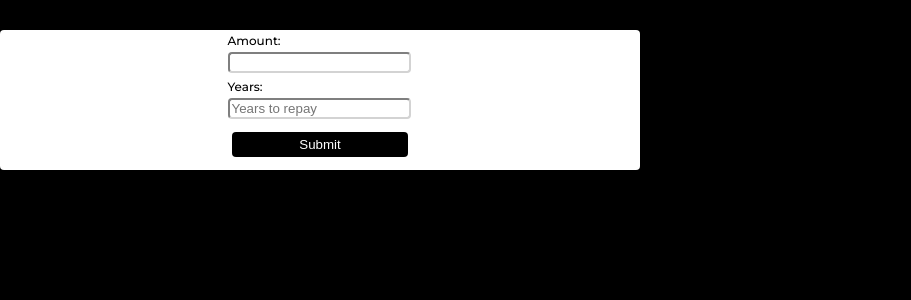
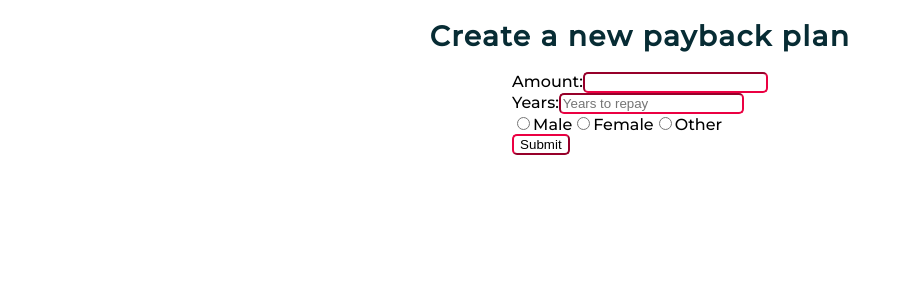
Before and after one commit to katrinekolleskov/loan-calculator-frontend, a React (Create React App) app: page / in a window 1280 px wide. Shown: the top 300 px of the page, without its empty margins (0-911 px from the left). Built offline with nearby package versions, Linux system fonts and the light colour scheme.

Commit message:
setup: finish basic setup, start styling

```diff
--- a/src/App.js
+++ b/src/App.js
@@ -5,7 +5,7 @@ import "./App.scss";
 function App() {
   const interest = 3.5;
   return (
-    <div>
+    <div className="App">
       <Calculator interest={interest} />
     </div>
   );
--- a/src/App.scss
+++ b/src/App.scss
@@ -1,61 +1,5 @@
-body {
- background-color: black;
+.App {
+  display: flex;
+  align-items: center;
+  flex-direction: column;
 }
-
-input {
- display: block;
- width: 95%;
- margin: 3px 0;
- border-radius: 4px;
- border-color: lightgray;
-}
-
-p {
- color: red;
- font-size: 10px;
- text-align: left;
-}
-
-h4 {
- color: #555;
-}
-
-.calculator {
- display: flex;
- justify-content: center;
-}
-
-.form {
- display: flex;
- flex-direction: column;
- align-items: center;
- background-color: white;
- width: 50%;
- border-radius: 4px;
- margin-top: 30px;
-}
-
-.form-items {
- display: flex;
- flex-direction: column;
- align-items: center;
- margin-bottom: 3px;
-}
-
-.button {
- background-color: black;
- color: white;
- border: none;
- margin: 10px 0;
- padding: 5px 10px;
- cursor: pointer;
-}
-
-.button:hover {
- opacity: 0.8;
-}
-
-#label {
- font-size: 12px;
- text-align: left;
-}
--- a/src/components/Calculator.js
+++ b/src/components/Calculator.js
@@ -1,19 +1,20 @@
 import React, { useState } from "react";
 import LoanForm from "./LoanForm";
+import Results from "./Results";
 
 const Calculator = ({ interest }) => {
   const [userValues, setUserValues] = useState({
     amount: "",
     years: "",
+    type: "",
   });
+
+  const [submit, setSubmit] = useState(false); // Necessary?
 
   const handleSubmitValues = (e) => {
     e.preventDefault();
     console.log("uservalues:", userValues);
-    /* if (isValid()) {
-      setError("");
-      calculateResults(userValues);
-    } */
+    setSubmit(true);
   };
 
   const handleAmountInputChange = (event) =>
@@ -22,20 +23,29 @@ const Calculator = ({ interest }) => {
   const handleYearsInputChange = (event) =>
     setUserValues({ ...userValues, years: event.target.value });
 
+  const handleTypeInputChange = (event) => {
+    setUserValues({ ...userValues, type: event.target.value });
+  };
+
   /*
     There's one thing we need to do first though. On form submission, the default behaviour is to reload/redirect the page.
     To avoid this, we need to call the preventDefault() method on the event.
     */
 
   return (
-    <div>
+    <>
+      {!submit ? (
         <LoanForm
           userValues={userValues}
           handleSubmitValues={handleSubmitValues}
           handleAmountInputChange={handleAmountInputChange}
           handleYearsInputChange={handleYearsInputChange}
+          handleTypeInputChange={handleTypeInputChange}
         />
-    </div>
+      ) : (
+        <Results userValues={userValues} interest={interest} />
+      )}
+    </>
   );
 };
 
--- a/src/components/LoanForm.js
+++ b/src/components/LoanForm.js
@@ -1,40 +1,84 @@
-import React from "react";
+import React, { useMemo } from "react";
+import "./LoanForm.scss";
 
 const LoanForm = ({
   userValues,
   handleSubmitValues,
   handleAmountInputChange,
   handleYearsInputChange,
+  handleTypeInputChange,
 }) => {
+  const activateSubmitBtn = useMemo(() => {
+    console.log(":", userValues);
     return (
+      userValues.amount === "" ||
+      userValues.years === "" ||
+      userValues.type === ""
+    );
+  }, [userValues]);
+
+  return (
+    <>
+      <h1>Create a new payback plan</h1>
       <div className="form">
         <form onSubmit={handleSubmitValues}>
           <div className="form-items">
             <div>
               <label id="label">Amount:</label>
               <input
-              type="text"
+                type="number" // note
                 name="amount"
                 placeholder={userValues.amount}
                 value={userValues.amount}
                 onChange={handleAmountInputChange}
               />
             </div>
-
             <div>
               <label id="label">Years:</label>
               <input
-              type="text"
+                type="number" // Note
                 name="years"
                 placeholder="Years to repay"
                 value={userValues.years}
                 onChange={handleYearsInputChange}
               />
             </div>
-          <input type="submit" className="button" />
+            <div>
+              <input
+                type="radio"
+                id="male"
+                name="gender"
+                value="male"
+                onChange={handleTypeInputChange}
+              />
+              <label htmlFor="male">Male</label>
+              <input
+                type="radio"
+                id="female"
+                name="gender"
+                value="female"
+                onChange={handleTypeInputChange}
+              />
+              <label htmlFor="female">Female</label>
+              <input
+                type="radio"
+                id="other"
+                name="gender"
+                value="other"
+                onChange={handleTypeInputChange}
+              />
+              <label htmlFor="other">Other</label>
+            </div>
+            <input
+              type="submit"
+              className={
+                "submit-button" + (!activateSubmitBtn ? "" : " inactive")
+              }
+            />
           </div>
         </form>
       </div>
+    </>
   );
 };
 
--- /dev/null
+++ b/src/components/LoanForm.scss
@@ -0,0 +1,7 @@
+
+.submit-button {
+
+    &.inactive {
+     pointer-events: none;
+    }
+}
--- a/src/components/Results.js
+++ b/src/components/Results.js
@@ -1,7 +1,62 @@
-import React, { useState } from "react";
+import React, { useState, useEffect } from "react";
 
-const Results = () => {
-  return <div>Bah</div>;
+const Results = ({ userValues, interest }) => {
+  const [results, setResults] = useState({
+    monthlyPayment: "",
+    totalPayment: "",
+    totalInterest: "",
+    isResult: false, // Not necessary
+  });
+
+  useEffect(() => {
+    const userAmount = userValues.amount;
+    const calculatedInterest = interest / 100 / 12;
+    const calculatedPayments = userValues.years * 12;
+
+    const x = Math.pow(1 + calculatedInterest, calculatedPayments);
+    const monthly = (userAmount * x * calculatedInterest) / (x - 1);
+
+    if (isFinite(monthly)) {
+      const monthlyPaymentCalculated = monthly.toFixed(2);
+      const totalPaymentCalculated = (monthly * calculatedPayments).toFixed(2);
+      const totalInterestCalculated = (
+        monthly * calculatedPayments -
+        userAmount
+      ).toFixed(2);
+
+      // Set up results to the state to be displayed to the user
+      setResults({
+        monthlyPayment: monthlyPaymentCalculated,
+        totalPayment: totalPaymentCalculated,
+        totalInterest: totalInterestCalculated,
+        isResult: true,
+      });
+    }
+  }, [userValues, interest]);
+
+  return (
+    <div>
+      <div>
+        <h4>
+          Loan amount: ${userValues.amount} <br />
+          Interest:{interest}% <br />
+          Years to repay: {userValues.years}
+        </h4>
+        <div>
+          <label>Monthly Payment:</label>
+          <input type="text" value={results.monthlyPayment} disabled />
+        </div>
+        <div>
+          <label>Total Payment: </label>
+          <input type="text" value={results.totalPayment} disabled />
+        </div>
+        <div>
+          <label>Total Interest:</label>
+          <input type="text" value={interest} disabled />
+        </div>
+      </div>
+    </div>
+  );
 };
 
 export default Results;
--- a/src/index.scss
+++ b/src/index.scss
@@ -5,6 +5,19 @@ body {
   font-family: $font-family-main;
   -webkit-font-smoothing: antialiased;
   -moz-osx-font-smoothing: grayscale;
+
+  h1 {
+    color: $titleGrey;
+    font-family: $font-family-main;
+    font-size: $font-size-large;
+    letter-spacing: $title-letter-spacing;
+  }
+
+  input {
+      border-radius: $standard-radius;
+      border-color: $mainPink;
+      background-color: transparent;
+  }
 }
 
 code {
--- a/src/style/fonts.scss
+++ b/src/style/fonts.scss
@@ -10,7 +10,7 @@ $font-family-submain: 'Open Sans', sans-serif;
 
 $font-size-small: 20px;
 $font-size-regular: 24px;
-$font-size-large: 32px;
+$font-size-large: 28px;
 
 
 /* FONT WEIGHTS (5kg)====(5kg) */
@@ -18,3 +18,7 @@ $font-size-large: 32px;
 $font-weight-light: 300;
 $font-weight-bold: 400;
 $font-weight-black: 600;
+
+/* LETTER SPACING */
+
+$title-letter-spacing: 1.5px;
--- a/src/style/sizes.scss
+++ b/src/style/sizes.scss
@@ -3,3 +3,7 @@
 $phone: 480px;
 $tablet: 768px;
 $desktop: 1200px;
+
+/* BORDER-RADIUS */
+
+$standard-radius: 5px;
```
Lines whose indentation alone changed are shown as unchanged.
